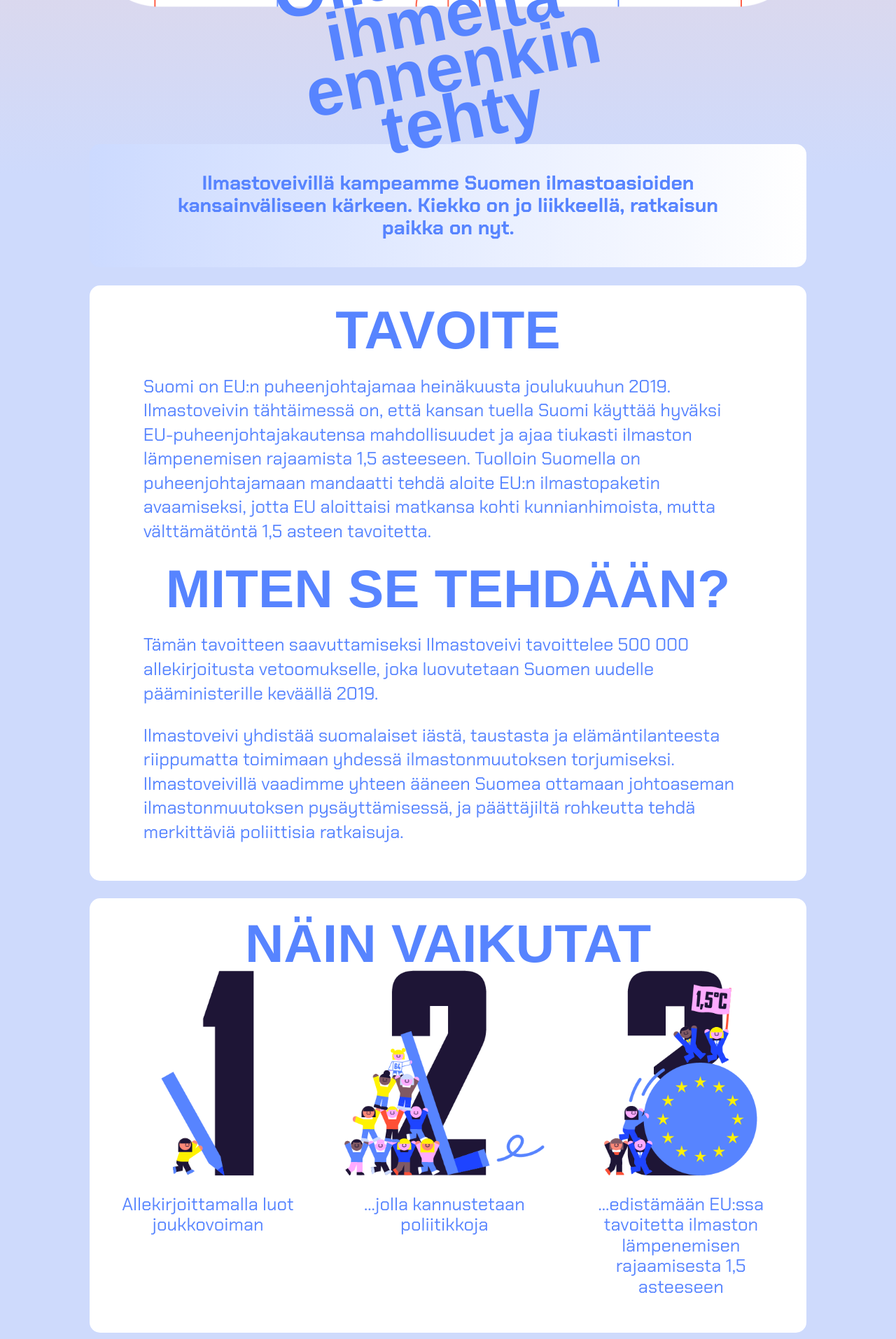
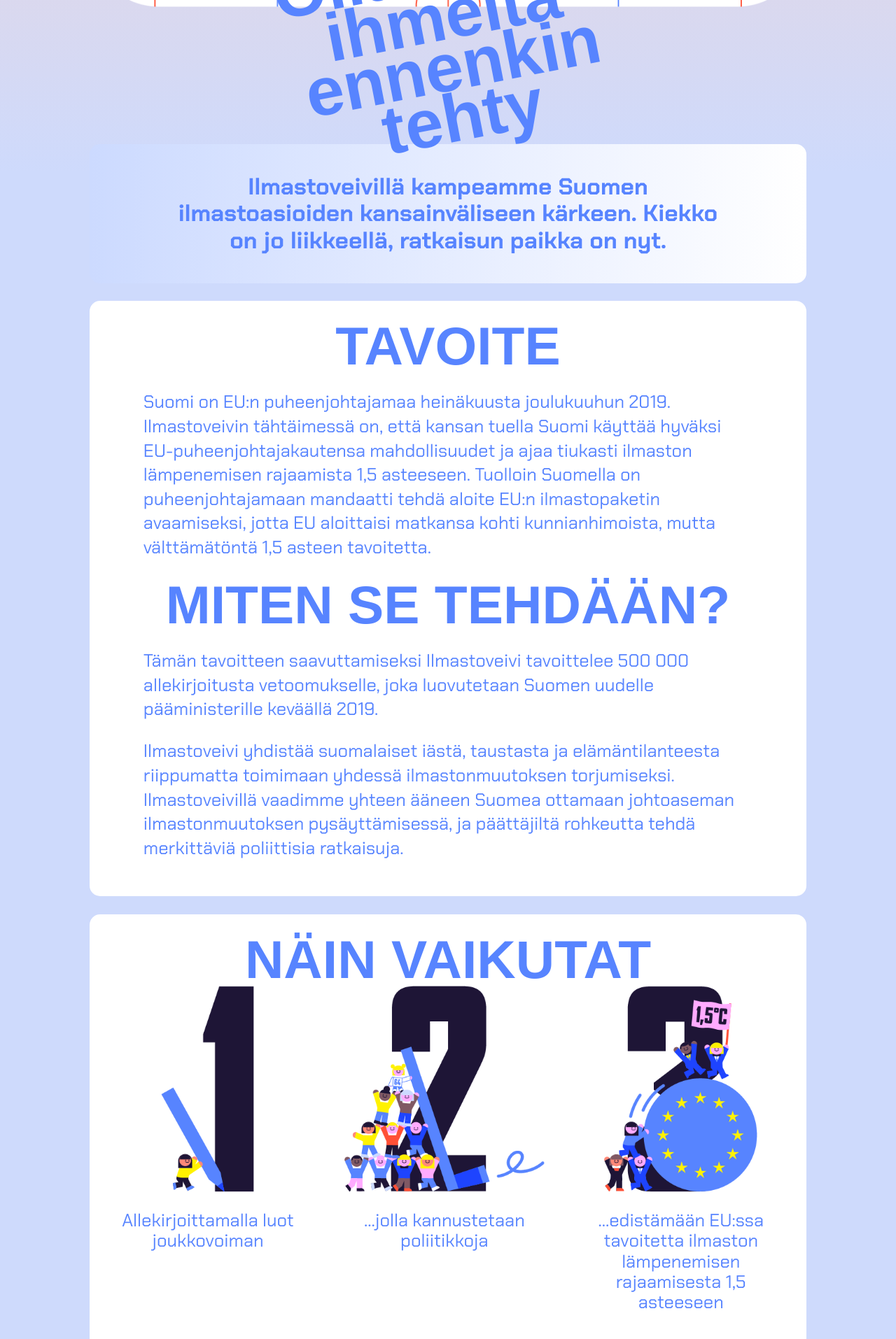
Before and after one commit to ilmastoveivi/ilmastoveivi.github.io, a Jekyll site: the page built from index.md, in a window 1280 px wide. Shown: the part 602-2516 px from the top of the page at 70% size. Built offline with Jekyll 4.4.1, drawn with Linux system fonts in a browser that asks for light colours; nearby versions of some CDN libraries; some web fonts are replaced; our own code applies the rules of GitHub Pages for plain Markdown files.

Commit message:
Update main.scss
Palautettu fonttikoot

```diff
--- a/_sass/main.scss
+++ b/_sass/main.scss
@@ -218,7 +218,7 @@ p {
 }
 
 #basic p {
-  font-size: 0.8em;
+  font-size: 0.9em;
   line-height: $line-height-tighter;
 }
 
@@ -242,7 +242,7 @@ p {
 
 .intro {
   font-weight: $heading-weight;
-  font-size: 1.1em;
+  font-size: 1.3em;
   line-height: $line-height-tighter;
   margin: 0.5em 0;
   padding-left: 5%;
```
